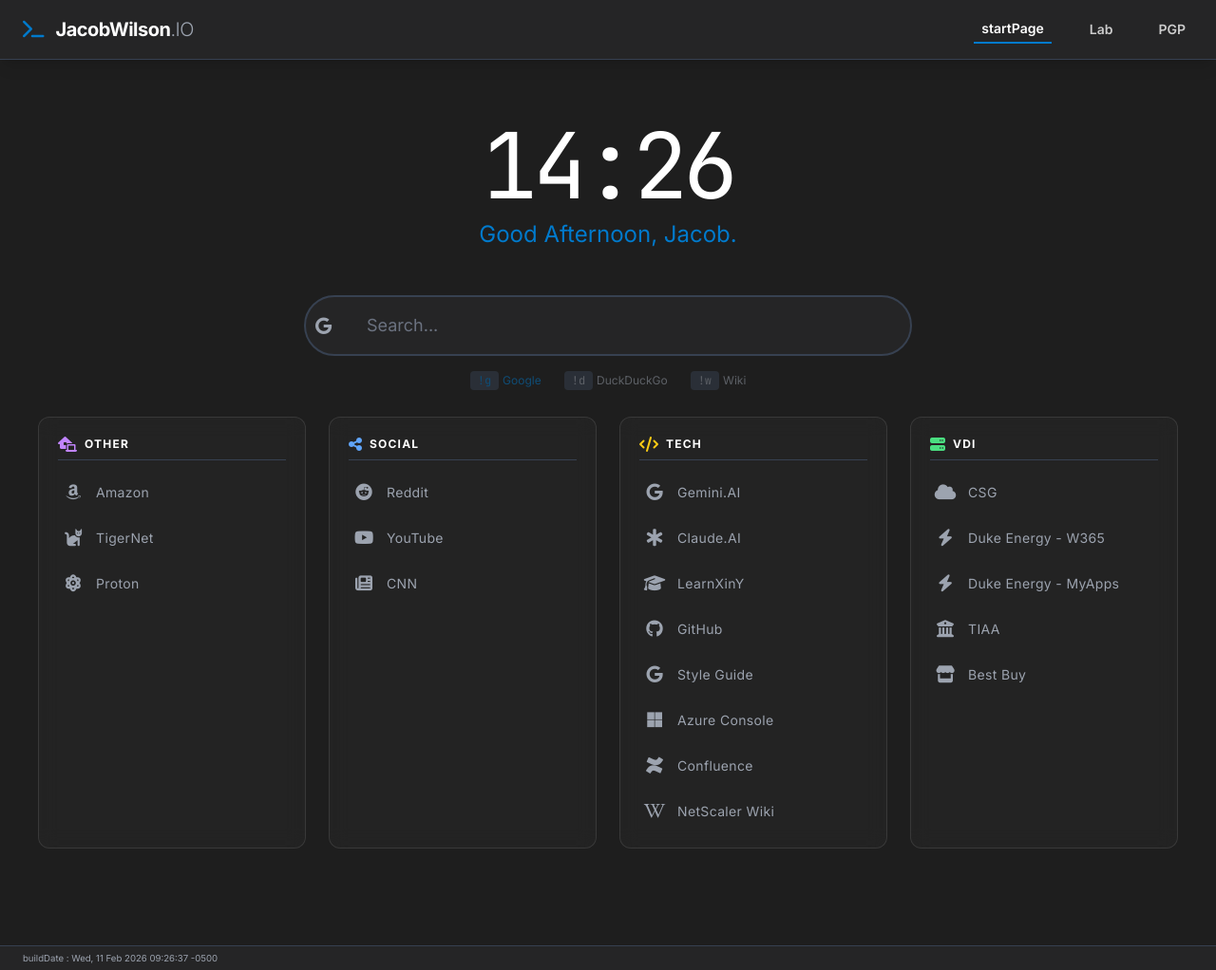
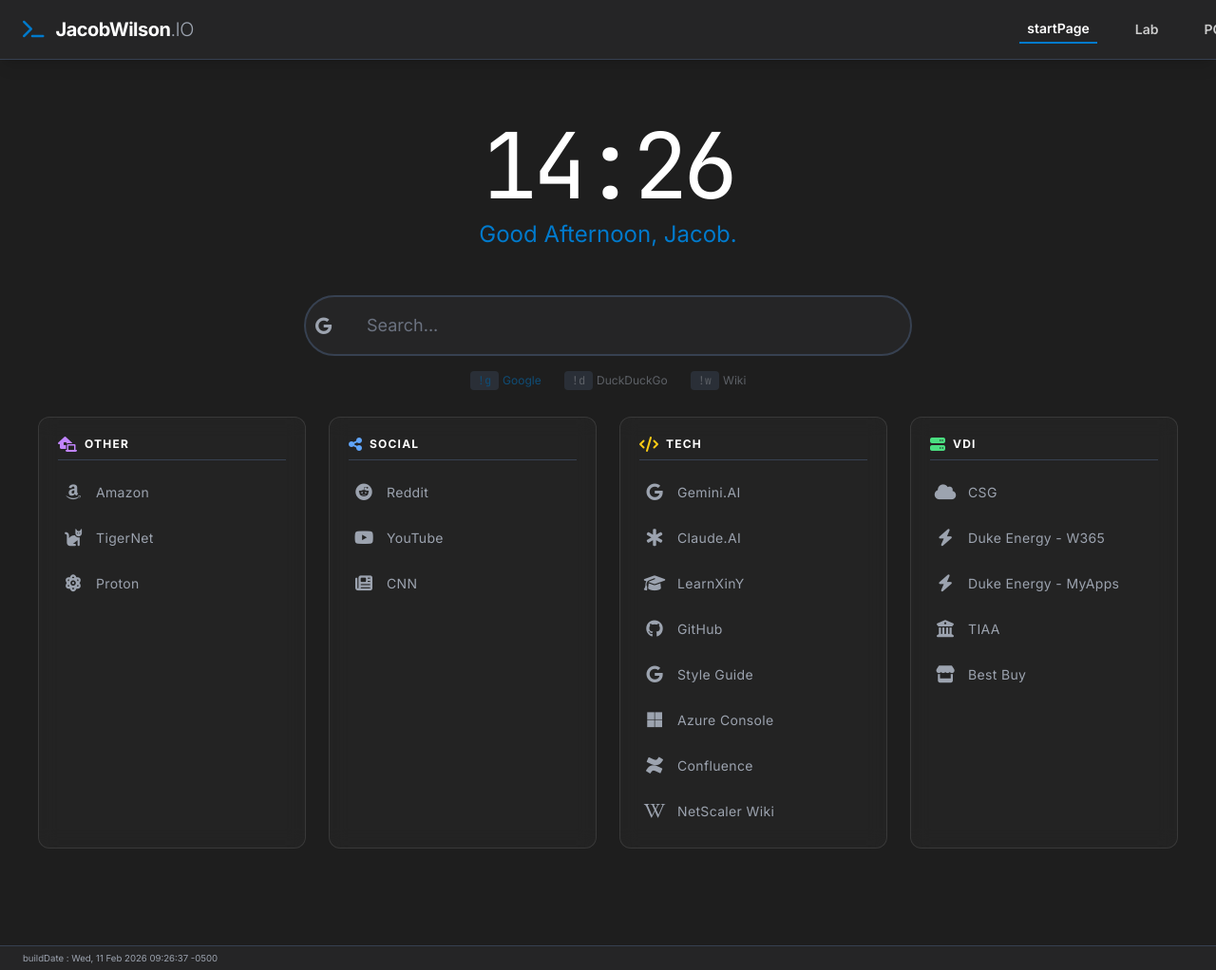
Before and after one commit to jdwilson85/startPage, a Jekyll site: the page built from index.md, in a window 1280 px wide and 1022 px high. Shown: the whole window at 95% size. Built offline with Jekyll 4.4.1, drawn with Linux system fonts in a browser that asks for light colours; nearby versions of some CDN libraries.

Commit message:
alignment fix

```diff
--- a/_includes/nav.html
+++ b/_includes/nav.html
@@ -1,5 +1,7 @@
 <nav class="w-full bg-vscode-sidebar border-b border-gray-700 px-6 py-4 sticky top-0 z-50 shadow-lg">
-    <div class="max-w-7xl mx-auto flex justify-between items-center">
+    <div class="flex items-center">
+        <div class="flex-1"></div>
+        <div class="max-w-7xl flex justify-between items-center flex-shrink-0" style="width: 80rem;">
             <div class="flex items-center space-x-3">
                 <i class="fa-solid fa-terminal text-vscode-accent text-xl"></i>
                 <h1 class="text-xl font-bold text-white tracking-tight">{{ site.title | split: "." | first }}<span class="font-light text-gray-400">.{{ site.title | split: "." | last }}</span></h1>
@@ -15,9 +17,12 @@
                     PGP
                 </button>
             </div>
+        </div>
+        <div class="flex-1 flex justify-end">
             <div id="weather" class="flex items-center space-x-2 text-gray-400 hidden">
                 <i id="weather-icon" class="text-lg"></i>
                 <span id="weather-text" class="text-sm font-light"></span>
             </div>
         </div>
+    </div>
 </nav>
```
Lines whose indentation alone changed are shown as unchanged.
